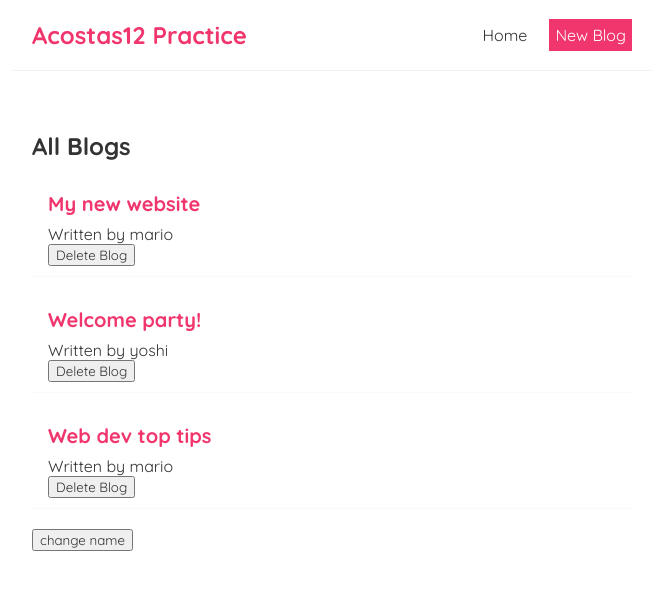
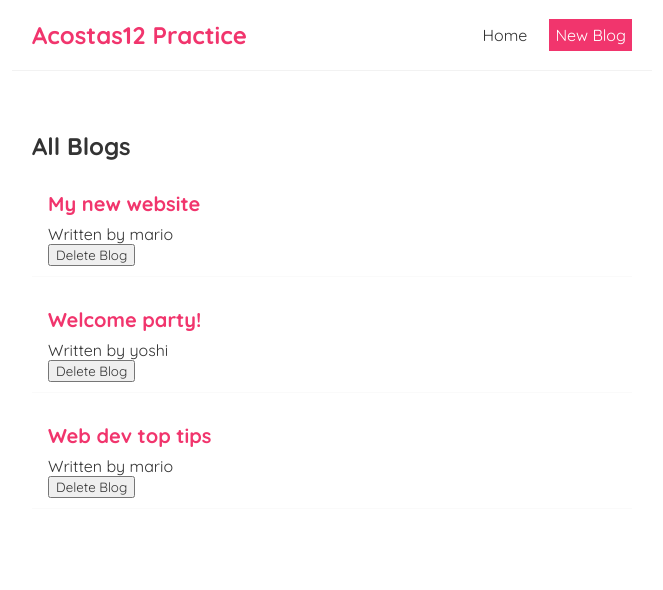
Before and after one commit to macosta2015/NETNinja-react-, a React (Create React App) app in the folder ninjareact/: page / in a window 1280 px wide. Shown: the top 590 px of the page, without its empty margins (308-971 px from the left). Built offline with nearby package versions, Linux system fonts and the light colour scheme.

Commit message:
Update Home.js

```diff
--- a/ninjareact/src/Home.js
+++ b/ninjareact/src/Home.js
@@ -6,9 +6,7 @@ const Home = () => {
     { title: 'My new website', body: 'lorem ipsum...', author: 'mario', id: 1 },
     { title: 'Welcome party!', body: 'lorem ipsum...', author: 'yoshi', id: 2 },
     { title: 'Web dev top tips', body: 'lorem ipsum...', author: 'mario', id: 3 }
-  ])
-
-  const [name, setName] = useState('mario');
+  ]);
 
   const handleDelete = (id) => {
     const newBlogs = blogs.filter(blog => blog.id !== id);
@@ -16,14 +14,11 @@ const Home = () => {
   }
 
   useEffect(() => {
-    console.log('use effect ran');
-    console.log(blogs);
-  }, [name])
+  }, [])
 
   return (
     <div className="home">
       <BlogList blogs={blogs} title="All Blogs" handleDelete={handleDelete} />
-      <button onClick={() => setName('luigi')}>change name</button>
     </div>
   );
 }
```
